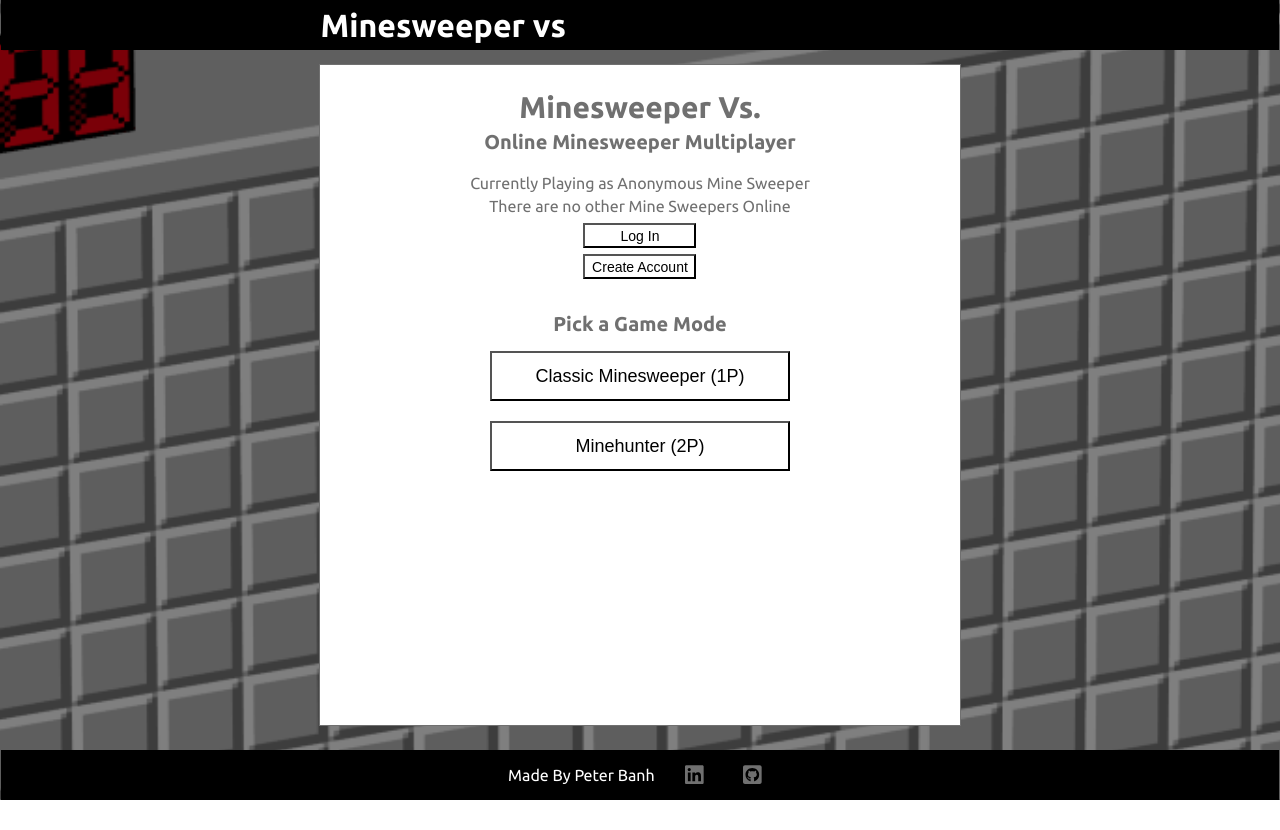
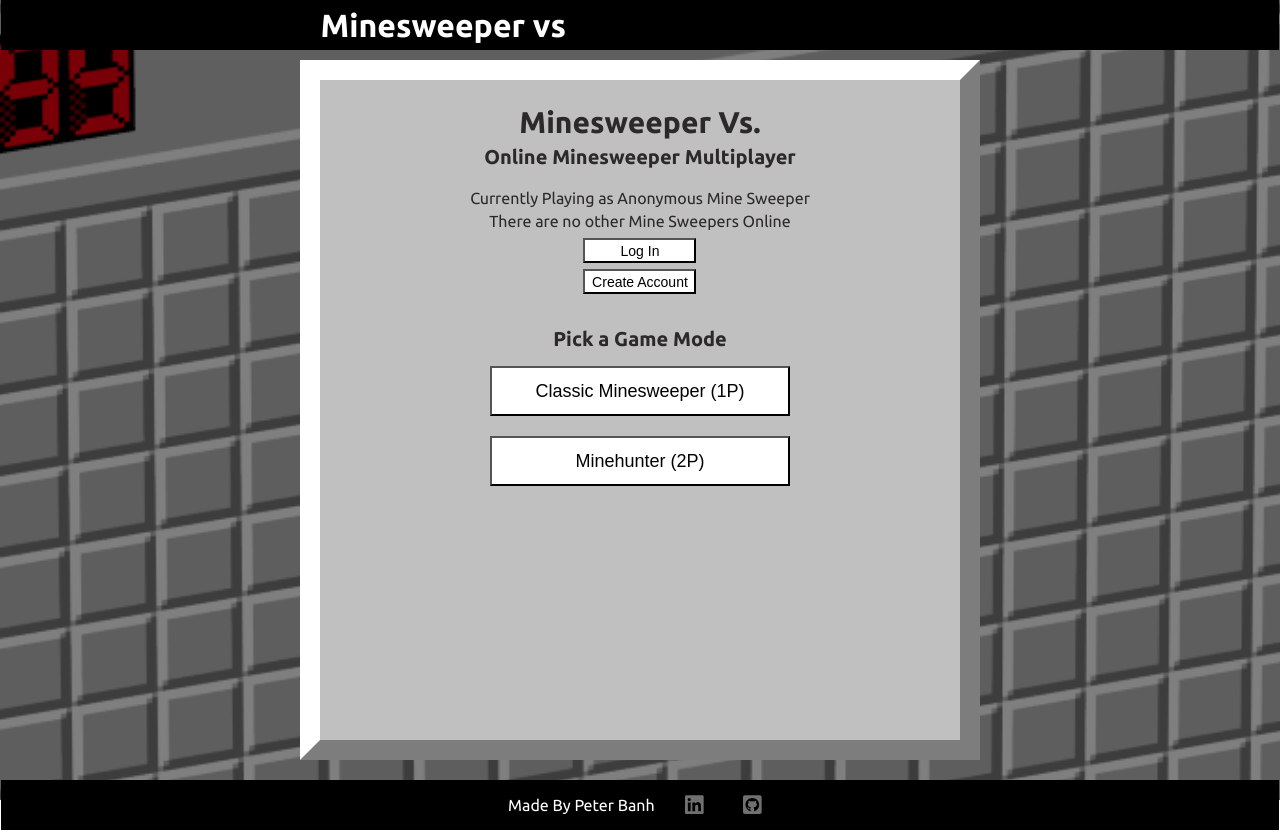
Before and after one commit to banhpete/Minesweeper-Vs, a React (Create React App) app in the folder client/: page / in a window 1280 px wide. Before the commit the page ends 800 px from the top, so only its background shows below. Built offline with nearby package versions, Linux system fonts and the light colour scheme; no server answers.

Commit message:
Add style to main menu

```diff
--- a/client/src/index.css
+++ b/client/src/index.css
@@ -4,7 +4,7 @@ body {
   font-display: swap;
   -webkit-font-smoothing: antialiased;
   -moz-osx-font-smoothing: grayscale;
-  color:#707070
+  color:rgb(43, 41, 41);
 }
 
 a{
--- a/client/src/pages/App/App.module.css
+++ b/client/src/pages/App/App.module.css
@@ -9,8 +9,10 @@
 }
 
 .displayContainer{
-  background:white;
-  border:1px solid;
+  background:#c0c0c0;
+  border-width:20px;
+  border-style:solid;
+  border-color: #ffffff #7d7d7d #7d7d7d #ffffff;
   min-width: 50%;
   height:78%;
   margin: 10px 0 20px 0;
```
